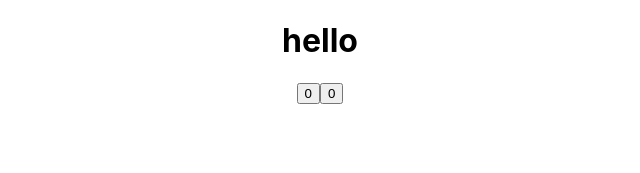
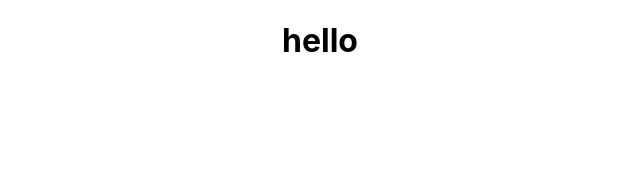
Before and after one commit to hoseong511/react, a React (Create React App) app in the folder react-hooks-concept/: page / in a window 1280 px wide. Shown: the top 173 px of the page, without its empty margins (320-960 px from the left). Built offline with nearby package versions, Linux system fonts and the light colour scheme.

Commit message:
update useTitle

```diff
--- a/react-hooks-concept/src/App.js
+++ b/react-hooks-concept/src/App.js
@@ -4,16 +4,23 @@ import React, { Component, useState, useEffect } from 'react';
 import { useInput } from "./useInput"
 import { useTabs, content } from "./useTabs";
 
+const useTitle = initialTitle => {
+  const [title, setTitle ] = useState(initialTitle);
+  const updateTitle = () => {
+    const htmlTitle = document.querySelector('title');
+    htmlTitle.innerText = title;
+  };
+  useEffect(updateTitle, [title])
+  return setTitle;
+}
+
 const App = () => {
-  const sayHello = () => console.log('hello');
-  const [number, setNumber] = useState(0);
-  const [aNumber, setAnumber ] = useState(0);
-  useEffect(sayHello, [number]);  // list를 넣어주면 리스트에 들어있는 요소의 변화가 있을때를 감지 한다.
+  const titleUpdater = useTitle("roading..."); // 어떤 조건이 만족된 후에 내가 원하는 title을 불러오는 방법으로 활용하면 되겠다.
+  setTimeout(() => titleUpdater("React Home"), 5000) // 이거는 setTimeout을 줘서 5초후에 원하는 title로 바꿔주기
   return (
     <div className="App">
       <h1>hello</h1>
-      <button onClick={() => setNumber(number + 1)}>{number}</button>
-      <button onClick={() => setAnumber(aNumber + 1)}>{aNumber}</button>
+
     </div>
   )
 }
```
Also changed, not shown: 1 other file (tests, documents, lock files or other folders).
